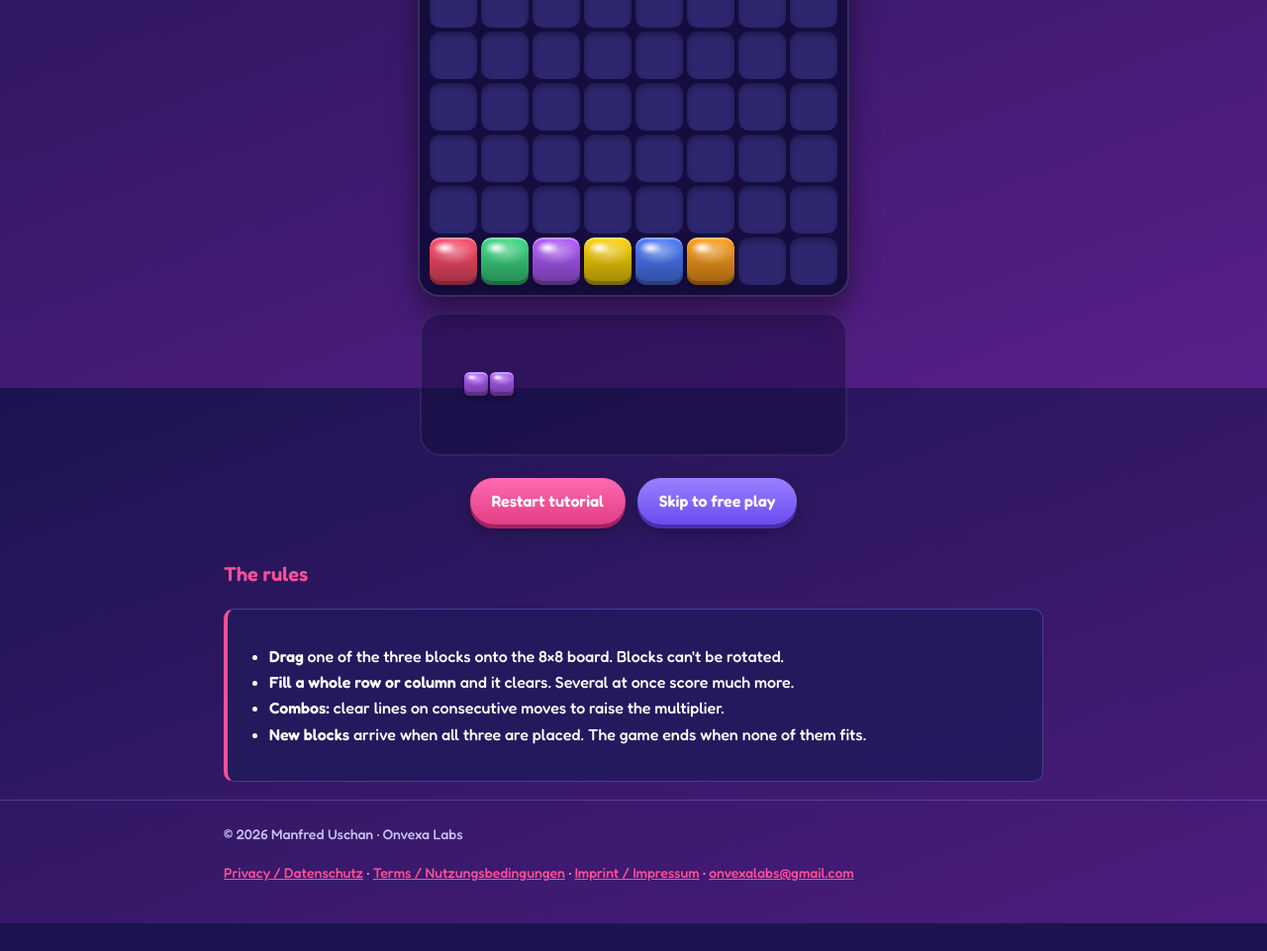
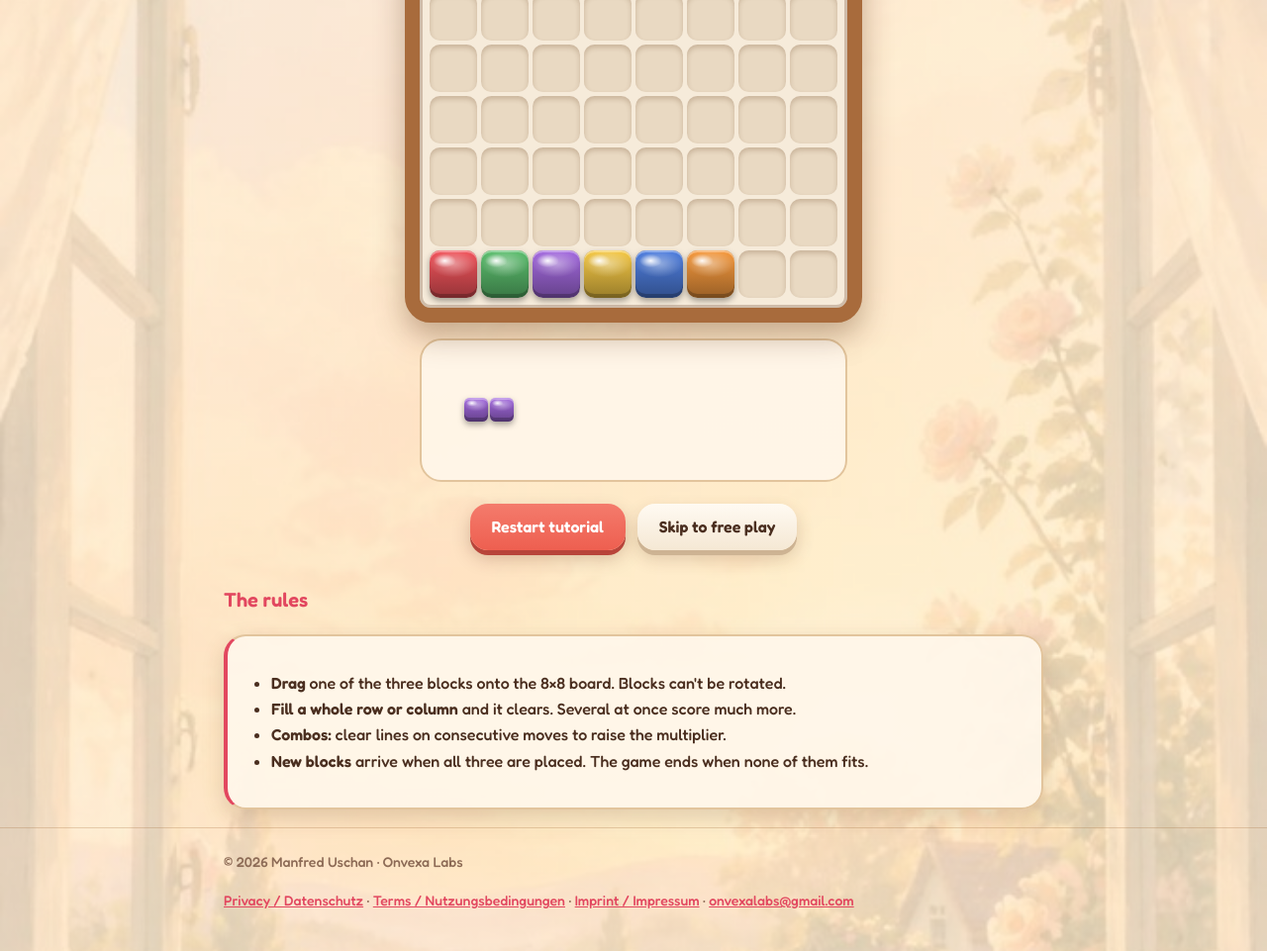
Before and after one commit to onvexalabs-dev/anamors-block-puzzle-page, a plain HTML site: page how-to-play.html in a window 1280 px wide. Shown: the part 408-1369 px from the top of the page at 99% size. Before the commit the page ends 1341 px from the top, so only its background shows below. Drawn offline with Linux system fonts and the light colour scheme.

Commit message:
Cozy seasonal redesign: warm theme, painted background, new screenshots and icon
Co-Authored-By: Claude Opus 5.5 <noreply@anthropic.com>
Claude-Session: https://claude.ai/code/session_01LwkA4Nvuv8MEDAxiTBvkcH

```diff
--- a/assets/style.css
+++ b/assets/style.css
@@ -1,31 +1,33 @@
 @font-face { font-family: "Fredoka"; src: url("Fredoka-Medium.woff2") format("woff2"); font-weight: 400 500; font-display: swap; }
 @font-face { font-family: "Fredoka"; src: url("Fredoka-SemiBold.woff2") format("woff2"); font-weight: 600 700; font-display: swap; }
 :root {
-  --bg: #1b1450;
-  --panel: rgba(35, 26, 92, .85);
-  --trace: #4a1c7a;
-  --text: #ffffff;
-  --dim: #c8c0f0;
-  --accent: #ff4f9a;
-  --accent2: #ffd23f;
-  --warn: #ffd23f;
-  --line: rgba(143, 123, 255, .35);
+  --bg: #fbe6c8;
+  --panel: rgba(255, 247, 234, .94);
+  --trace: #e2c49c;
+  --text: #4a2e1f;
+  --dim: #8c6a55;
+  --accent: #e2475f;
+  --accent2: #5db37e;
+  --warn: #b7791f;
+  --line: rgba(160, 110, 60, .28);
 }
 * { box-sizing: border-box; }
 html { -webkit-text-size-adjust: 100%; }
 body {
   margin: 0;
   background: var(--bg);
-  background-image: linear-gradient(160deg, #1b1450, #5a1f8a);
+  background-image: linear-gradient(rgba(255, 244, 228, .72), rgba(255, 244, 228, .72)), url("bg.jpg");
+  background-size: cover;
+  background-position: center;
   background-attachment: fixed;
   color: var(--text);
   font: 16px/1.65 "Fredoka", system-ui, -apple-system, "Segoe UI", Roboto, sans-serif;
 }
 a { color: var(--accent); }
-a:hover { color: #ffd23f; }
+a:hover { color: #b8324a; }
 header.top {
   border-bottom: 1px solid var(--line);
-  background: rgba(27, 20, 80, .92);
+  background: rgba(255, 247, 234, .94);
   position: sticky; top: 0; z-index: 5;
   backdrop-filter: blur(6px);
 }
@@ -48,12 +50,12 @@ h2 { font-size: 20px; margin: 34px 0 8px; color: var(--accent); }
 h3 { font-size: 17px; margin: 22px 0 6px; }
 .meta { color: var(--dim); font-size: 14px; margin-bottom: 18px; }
 .card {
-  background: var(--panel); border: 1px solid var(--line); border-radius: 10px;
-  padding: 18px 20px; margin: 18px 0;
+  background: var(--panel); border: 2px solid var(--trace); border-radius: 22px;
+  padding: 18px 22px; margin: 18px 0; box-shadow: 0 8px 22px rgba(90, 50, 20, .18);
 }
 .hero { text-align: center; padding: 30px 0 10px; }
-.hero img { width: 128px; height: 128px; border-radius: 26px; box-shadow: 0 0 40px rgba(255,79,154,.45); }
-.hero h1 { font-size: 38px; margin-top: 16px; }
+.hero img { width: 128px; height: 128px; border-radius: 28px; box-shadow: 0 10px 30px rgba(120, 60, 20, .35); }
+.hero h1 { font-size: 40px; margin-top: 16px; color: var(--accent); text-shadow: 0 2px 0 #fff, 0 0 18px rgba(255,255,255,.9); }
 .hero .sub { color: var(--accent2); letter-spacing: .3em; font-weight: 700; }
 .promise { border-left: 4px solid var(--accent); }
 .todo { background: rgba(255,176,0,.15); color: var(--warn); border: 1px dashed var(--warn); padding: 0 4px; border-radius: 4px; }
@@ -64,7 +66,7 @@ th { color: var(--dim); font-weight: 600; }
 ul { padding-left: 22px; }
 footer { border-top: 1px solid var(--line); color: var(--dim); font-size: 14px; padding: 22px 0 40px; }
 footer .wrap { display: flex; gap: 16px; flex-wrap: wrap; justify-content: space-between; }
-code { background: #2e2770; padding: 1px 5px; border-radius: 4px; font-size: 14px; }
+code { background: #f1e2cc; padding: 1px 5px; border-radius: 4px; font-size: 14px; }
 /* language switching: without JS both languages stay visible */
 html.js [data-lang] { display: none; }
 html.js.lang-en [data-lang="en"], html.js.lang-de [data-lang="de"] { display: block; }
@@ -77,17 +79,18 @@ html:not(.js) [data-lang="de"] { border-top: 1px solid var(--line); margin-top:
 .badge { display: inline-block; margin-top: 6px; padding: 6px 16px; border-radius: 999px; background: var(--accent); color: #fff; font-weight: 600; }
 .gallery { display: grid; grid-template-columns: repeat(auto-fit, minmax(170px, 1fr)); gap: 14px; margin: 26px 0; }
 .gallery figure { margin: 0; text-align: center; }
-.gallery img { width: 100%; border-radius: 16px; box-shadow: 0 8px 24px rgba(0, 0, 0, .45); }
+.gallery img { width: 100%; border-radius: 18px; border: 5px solid #fff7ea; box-shadow: 0 10px 24px rgba(90, 50, 20, .3); }
 .gallery figcaption { font-size: 14px; color: var(--dim); margin-top: 6px; }
 html.js .gallery figcaption[data-lang] { display: none; }
 html.js.lang-en .gallery figcaption[data-lang="en"], html.js.lang-de .gallery figcaption[data-lang="de"] { display: block; }
 
 /* --- buttons --- */
 .btn { display: inline-block; border: 0; cursor: pointer; font: inherit; font-weight: 600; color: #fff; text-decoration: none;
-  padding: 10px 22px; border-radius: 999px; background: linear-gradient(#ff6bae, #e23d86); box-shadow: 0 4px 0 #a5235d, 0 8px 18px rgba(0,0,0,.3); }
+  padding: 10px 22px; border-radius: 18px; background: linear-gradient(#f47b6c, #ee5f50); box-shadow: 0 5px 0 #b8443a, 0 8px 18px rgba(90,40,20,.25); }
 .btn:hover { color: #fff; filter: brightness(1.08); }
-.btn:active { transform: translateY(3px); box-shadow: 0 1px 0 #a5235d; }
-.btn.alt { background: linear-gradient(#9a80ff, #6b4cf0); box-shadow: 0 4px 0 #4630b0, 0 8px 18px rgba(0,0,0,.3); }
+.btn:active { transform: translateY(4px); box-shadow: 0 1px 0 #b8443a; }
+.btn.alt { color: #4a2e1f; background: linear-gradient(#fffaf2, #f5e8d4); box-shadow: 0 5px 0 #cdb393, 0 8px 18px rgba(90,40,20,.2); }
+.btn.alt:hover { color: #4a2e1f; }
 .btn span[data-lang] { display: none; }
 html.lang-en .btn span[data-lang="en"], html.lang-de .btn span[data-lang="de"], html:not(.js) .btn span[data-lang="en"] { display: inline; }
 
@@ -95,22 +98,24 @@ html.lang-en .btn span[data-lang="en"], html.lang-de .btn span[data-lang="de"],
 .tut { --cs: min(10vw, 52px); --ts: calc(var(--cs) * 0.5); margin: 10px auto 30px; max-width: 520px; text-align: center; touch-action: none; user-select: none; -webkit-user-select: none; }
 .tut-head { display: flex; justify-content: space-between; align-items: center; min-height: 30px; }
 .tut-steps { display: flex; gap: 8px; }
-.tut-steps .dot { width: 12px; height: 12px; border-radius: 50%; background: rgba(255,255,255,.2); }
+.tut-steps .dot { width: 12px; height: 12px; border-radius: 50%; background: rgba(74,46,31,.18); }
 .tut-steps .dot.done { background: var(--accent2); }
 .tut-steps .dot.now { background: var(--accent); box-shadow: 0 0 10px var(--accent); }
 .tut-score { font-weight: 600; color: var(--dim); }
-.tut-score b { color: #fff; font-size: 22px; }
+.tut-score b { color: var(--text); font-size: 22px; }
 .tut-msg { min-height: 3.2em; font-size: 18px; margin: 10px 0 14px; }
 .tut-msg span[data-lang] { display: none; }
 html.lang-en .tut-msg span[data-lang="en"], html.lang-de .tut-msg span[data-lang="de"], html:not(.js) .tut-msg span[data-lang="en"] { display: inline; }
 .tut-board { position: relative; display: grid; grid-template-columns: repeat(8, var(--cs)); grid-template-rows: repeat(8, var(--cs));
-  width: calc(var(--cs) * 8); margin: 0 auto; padding: 8px; box-sizing: content-box; border-radius: 22px;
-  background: rgba(18, 12, 58, .9); border: 2px solid rgba(255,255,255,.14); box-shadow: 0 14px 30px rgba(0,0,0,.45); }
-.tut-board.over .cb { filter: grayscale(.85) brightness(.75); transition: filter .8s; }
-.tc { position: relative; margin: 2px; border-radius: 22%; background: #2e2770; box-shadow: inset 0 3px 6px rgba(0,0,0,.35); }
+  width: calc(var(--cs) * 8); margin: 0 auto; padding: 8px; box-sizing: content-box; border-radius: 26px;
+  background: #f6ebda;
+  border: calc(var(--cs) * 0.3) solid #a86b3c;
+  border-image: none; box-shadow: inset 0 0 0 3px rgba(90,50,20,.25), 0 14px 30px rgba(90,50,20,.35); }
+.tut-board.over .cb { filter: grayscale(.85) brightness(.95); transition: filter .8s; }
+.tc { position: relative; margin: 2px; border-radius: 22%; background: #e9d9c2; box-shadow: inset 0 3px 5px rgba(90,50,20,.22); }
 .tc.ok { background: rgba(61, 220, 132, .45); }
 .tc.bad { background: rgba(255, 59, 92, .45); }
-.tc.hl { box-shadow: inset 0 0 0 3px rgba(255,255,255,.75), 0 0 14px rgba(255,255,255,.5); }
+.tc.hl { box-shadow: inset 0 0 0 3px rgba(242,174,46,.9), 0 0 12px rgba(242,174,46,.6); }
 .tc.target { animation: target 1s ease-in-out infinite; }
 @keyframes target { 50% { background: rgba(255, 79, 154, .55); box-shadow: 0 0 14px rgba(255,79,154,.8); } }
 .cb { position: absolute; inset: 0; border-radius: 22%;
@@ -128,17 +133,17 @@ html.lang-en .tut-msg span[data-lang="en"], html.lang-de .tut-msg span[data-lang
 .beam.v { top: -6%; height: 112%; width: calc(var(--cs) * 1.6); left: calc(8px + var(--i) * var(--cs) - var(--cs) * .3); }
 @keyframes beam { from { opacity: 1; } to { opacity: 0; transform: scale(1.1); } }
 .pop-text { position: absolute; left: 50%; top: 38%; transform: translate(-50%, -50%); font-size: 40px; font-weight: 700; pointer-events: none;
-  -webkit-text-stroke: 7px #140c3a; paint-order: stroke fill; animation: ptext 1s ease-out forwards; white-space: nowrap; }
-.pop-text.pink { color: #ff4f9a; } .pop-text.gold { color: #ffd23f; }
+  -webkit-text-stroke: 7px #4a2e1f; paint-order: stroke fill; animation: ptext 1s ease-out forwards; white-space: nowrap; }
+.pop-text.pink { color: #ef5f73; } .pop-text.gold { color: #f6c453; }
 @keyframes ptext { 0% { transform: translate(-50%, -50%) scale(.3); } 25% { transform: translate(-50%, -50%) scale(1.1); } 70% { opacity: 1; } 100% { transform: translate(-50%, -70%); opacity: 0; } }
 .tut-tray { display: grid; grid-template-columns: repeat(3, 1fr); gap: 10px; margin: 16px auto 0; width: calc(var(--cs) * 8 + 16px);
-  min-height: calc(var(--cs) * 2.8); padding: 10px 0; border-radius: 22px; background: rgba(18, 12, 58, .45); border: 2px solid rgba(255,255,255,.08); }
+  min-height: calc(var(--cs) * 2.8); padding: 10px 0; border-radius: 22px; background: rgba(255, 247, 234, .92); border: 2px solid var(--trace); }
 .slot { display: flex; align-items: center; justify-content: center; }
 .piece { display: grid; cursor: grab; touch-action: none; }
 .piece .cb { position: relative; inset: auto; width: calc(var(--ts) - 2px); height: calc(var(--ts) - 2px); margin: 1px; }
 .piece.dim { opacity: .35; }
 .piece.lifted { visibility: hidden; }
-.drag-ghost { position: fixed; left: 0; top: 0; z-index: 50; pointer-events: none; filter: drop-shadow(0 10px 12px rgba(0,0,0,.45)); }
+.drag-ghost { position: fixed; left: 0; top: 0; z-index: 50; pointer-events: none; filter: drop-shadow(0 10px 12px rgba(90,50,20,.4)); }
 .drag-ghost .cb { position: absolute; inset: auto; transform: scale(.94); }
 .drag-ghost.back { transition: transform .18s ease-in; }
 .tut-buttons { display: flex; gap: 12px; justify-content: center; flex-wrap: wrap; margin-top: 22px; }
--- a/assets/tutorial.js
+++ b/assets/tutorial.js
@@ -3,7 +3,7 @@
 (function () {
   "use strict";
   var N = 8;
-  var COLORS = ["#FF4D6D", "#FF9F1C", "#FFD60A", "#3DDC84", "#22D3EE", "#4D7CFE", "#B15CFF"];
+  var COLORS = ["#F2545B", "#F79A3E", "#F6C945", "#5CBF6E", "#3FB8D9", "#4F7FE0", "#A46AE0"];
   var SHAPES = {
     mono: ["X"], i2_h: ["XX"], i2_v: ["X", "X"], i3_h: ["XXX"], i3_v: ["X", "X", "X"],
     l3_a: ["X.", "XX"], l3_b: [".X", "XX"], l3_c: ["XX", "X."], l3_d: ["XX", ".X"],
```
Also changed, not shown: assets/apple-touch-icon.png, assets/bg.jpg (added), assets/favicon.png, assets/icon.png, assets/shot1.png, assets/shot2.png, assets/shot3.png, assets/shot4.png, 1 other file.
